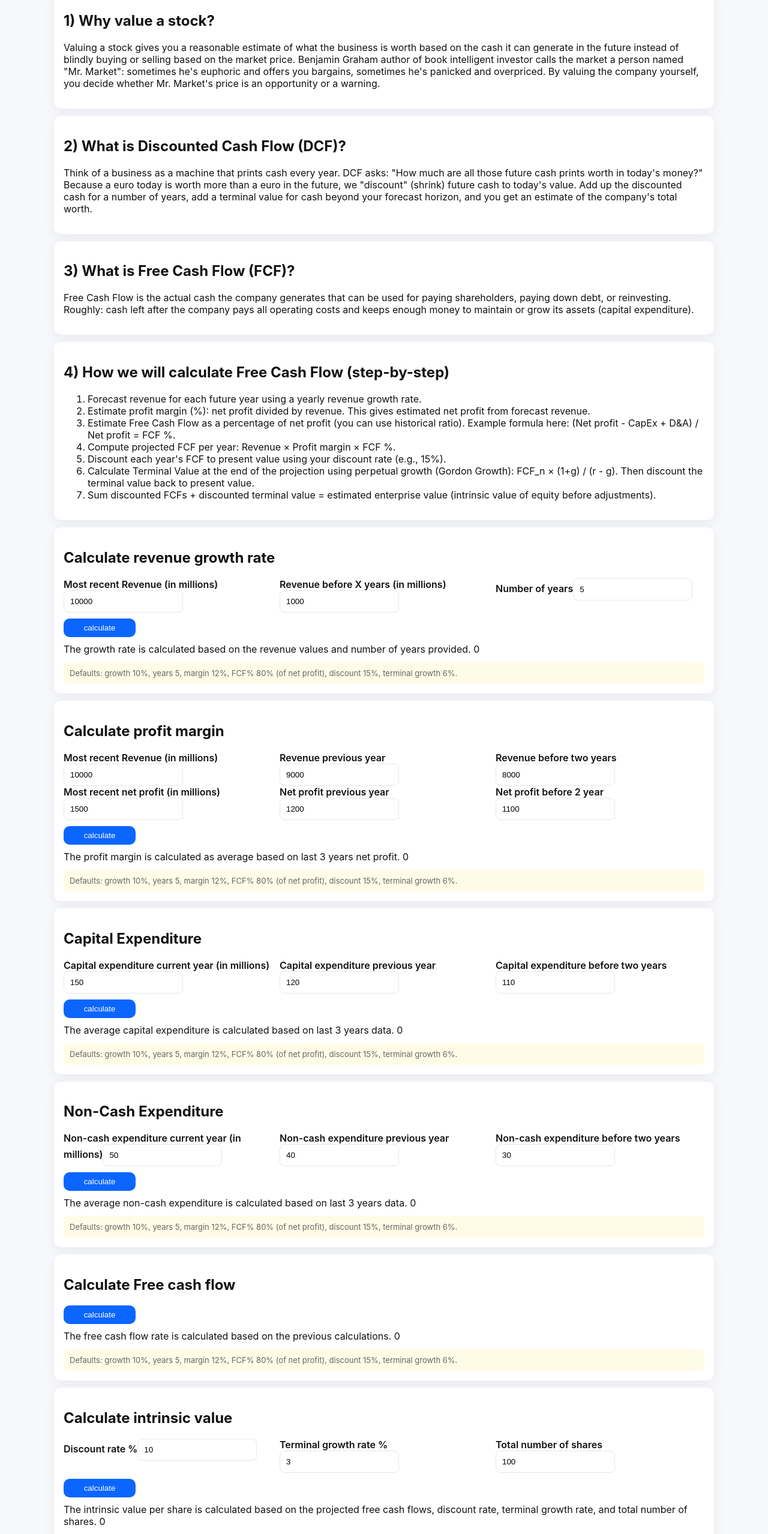
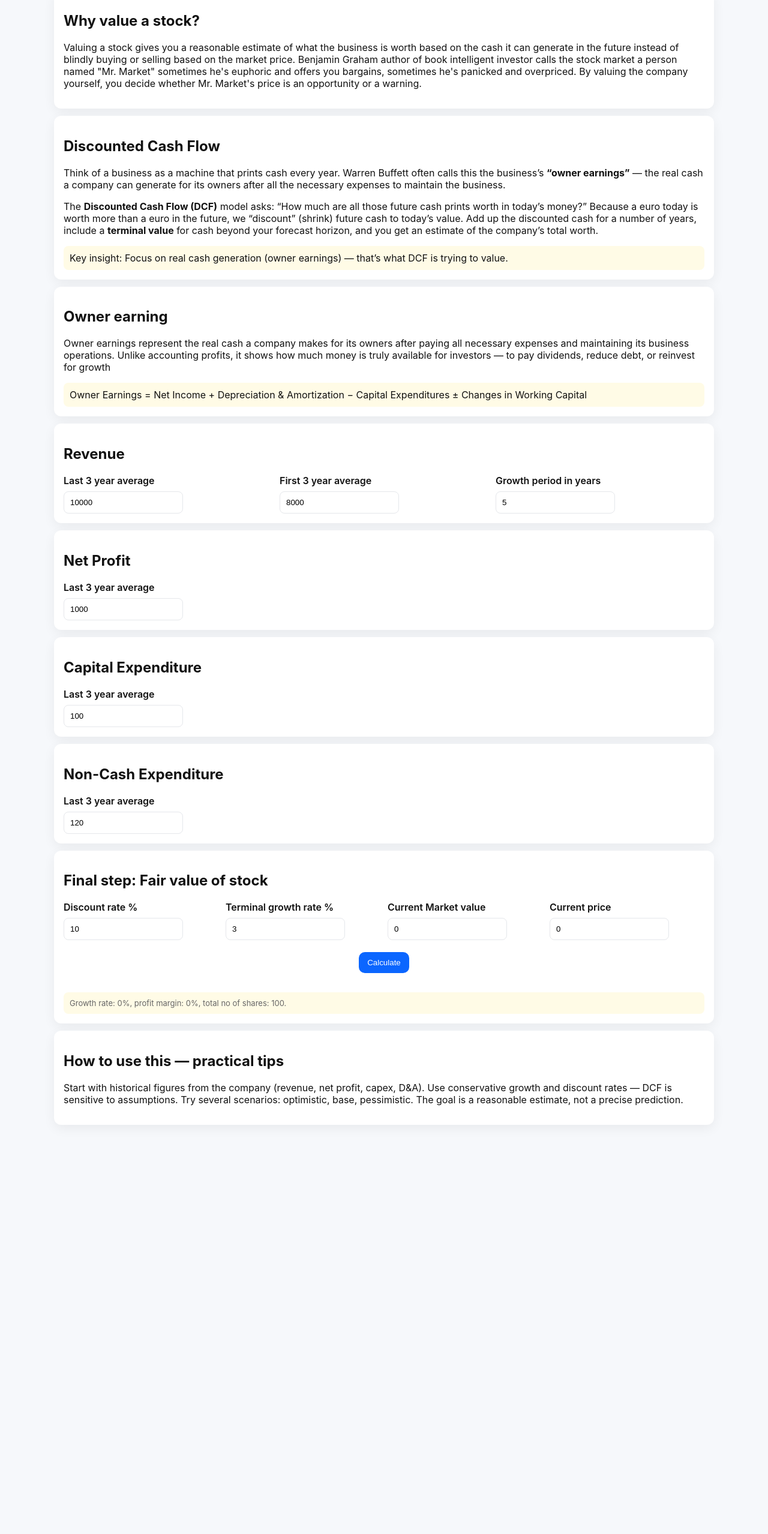
Before and after one commit to vigneshsn/dcf-stock-valuation, an Angular app: page / in a window 1280 px wide. Shown: the part 234-2791 px from the top of the page at 60% size. After the commit the page ends 2157 px from the top, so only its background shows below. Built offline with nearby package versions, Linux system fonts and the light colour scheme.

Commit message:
make calculation simpler

```diff
--- a/angular.json
+++ b/angular.json
@@ -53,7 +53,6 @@
       }
     }
   },
-  "defaultProject": "dcf-stock-valuation",
   "cli": {
     "analytics": "4d9bf323-cb2d-4465-8835-b26a30586bf7"
   }
--- a/src/app/app.component.html
+++ b/src/app/app.component.html
@@ -3,39 +3,57 @@
 </mat-toolbar>
 <div class="container">
     <h1>Value a Stock with Discounted Cash Flow (DCF)</h1>
-    <p class="lead">A simple, step-by-step guide for stock valuation. By following this article you learn how to value a stock </p>
+    <p class="lead">A simple, step-by-step guide for stock valuation. By following this article you learn how to value a
+        stock </p>
 
     <div class="card">
-        <h2>1) Why value a stock?</h2>
-        <p class="muted">Valuing a stock gives you a reasonable estimate of what the business is worth based on the cash it can generate in the future instead of blindly buying or selling based on the market price. Benjamin Graham author of book intelligent investor calls the market a person named "Mr. Market": sometimes he's euphoric and offers you bargains, sometimes he's panicked and overpriced. By valuing the company yourself, you decide whether Mr. Market's price is an opportunity or a warning.</p>
+        <h2>Why value a stock?</h2>
+        <p class="muted">Valuing a stock gives you a reasonable estimate of what the business is worth based on the cash
+            it can generate in the future instead of blindly buying or selling based on the market price. Benjamin
+            Graham author of book intelligent investor calls the stock market a person named "Mr. Market" sometimes he's
+            euphoric and offers you bargains, sometimes he's panicked and overpriced. By valuing the company yourself,
+            you decide whether Mr. Market's price is an opportunity or a warning.</p>
     </div>
 
     <div class="card">
-        <h2>2) What is Discounted Cash Flow (DCF)?</h2>
-        <p class="muted">Think of a business as a machine that prints cash every year. DCF asks: "How much are all those future cash prints worth in today's money?" Because a euro today is worth more than a euro in the future, we "discount" (shrink) future cash to today's value. Add up the discounted cash for a number of years, add a terminal value for cash beyond your forecast horizon, and you get an estimate of the company's total worth.</p>
+        <h2>Discounted Cash Flow</h2>
+
+        <p>
+            Think of a business as a machine that prints cash every year. Warren Buffett often calls this the business’s
+            <strong>“owner earnings”</strong> — the real cash a company can generate for its owners after all the
+            necessary
+            expenses to maintain the business.
+        </p>
+
+        <p>
+            The <strong>Discounted Cash Flow (DCF)</strong> model asks: “How much are all those future cash prints worth
+            in
+            today’s money?” Because a euro today is worth more than a euro in the future, we “discount” (shrink) future
+            cash
+            to today’s value. Add up the discounted cash for a number of years, include a <strong>terminal
+            value</strong> for
+            cash beyond your forecast horizon, and you get an estimate of the company’s total worth.
+        </p>
+
+        <div class="note">Key insight: Focus on real cash generation (owner earnings) — that’s what DCF is trying to
+            value.
+        </div>
     </div>
 
     <div class="card">
-        <h2>3) What is Free Cash Flow (FCF)?</h2>
-        <p class="muted">Free Cash Flow is the actual cash the company generates that can be used for paying shareholders, paying down debt, or reinvesting. Roughly: cash left after the company pays all operating costs and keeps enough money to maintain or grow its assets (capital expenditure).</p>
+        <h2>Owner earning</h2>
+        <p class="muted">Owner earnings represent the real cash a company makes for its owners after paying all necessary expenses and maintaining its business operations. Unlike accounting profits, it shows how much money is truly available for investors — to pay dividends, reduce debt, or reinvest for growth</p>
+        <div class="note">
+            Owner Earnings = Net Income + Depreciation & Amortization − Capital Expenditures ± Changes in Working Capital
+        </div>
     </div>
 
-    <div class="card">
-        <h2>4) How we will calculate Free Cash Flow (step-by-step)</h2>
-        <ol class="muted">
-            <li>Forecast revenue for each future year using a yearly revenue growth rate.</li>
-            <li>Estimate profit margin (%): net profit divided by revenue. This gives estimated net profit from forecast revenue.</li>
-            <li>Estimate Free Cash Flow as a percentage of net profit (you can use historical ratio). Example formula here: (Net profit - CapEx + D&amp;A) / Net profit = FCF %.</li>
-            <li>Compute projected FCF per year: Revenue × Profit margin × FCF %.</li>
-            <li>Discount each year's FCF to present value using your discount rate (e.g., 15%).</li>
-            <li>Calculate Terminal Value at the end of the projection using perpetual growth (Gordon Growth): FCF_n × (1+g) / (r - g). Then discount the terminal value back to present value.</li>
-            <li>Sum discounted FCFs + discounted terminal value = estimated enterprise value (intrinsic value of equity before adjustments).</li>
-        </ol>
-    </div>
     <app-dcf-calculator></app-dcf-calculator>
 
     <div class="card">
         <h2>How to use this — practical tips</h2>
-        <p class="muted">Start with historical figures from the company (revenue, net profit, capex, D&amp;A). Use conservative growth and discount rates — DCF is sensitive to assumptions. Try several scenarios: optimistic, base, pessimistic. The goal is a reasonable estimate, not a precise prediction.</p>
+        <p class="muted">Start with historical figures from the company (revenue, net profit, capex, D&amp;A). Use
+            conservative growth and discount rates — DCF is sensitive to assumptions. Try several scenarios: optimistic,
+            base, pessimistic. The goal is a reasonable estimate, not a precise prediction.</p>
     </div>
 </div>
--- a/src/app/dcf-calculator/dcf-calculator.component.css
+++ b/src/app/dcf-calculator/dcf-calculator.component.css
@@ -43,3 +43,31 @@ input.editable {
     background-color: #f4f4f4;
     font-weight: bold;
 }
+
+.button-container {
+    text-align: center;
+    margin: 20px 0;
+}
+
+.table-container {
+    overflow-x: auto;
+    margin: 15px 0;
+}
+
+.result-section {
+    background-color: #f8f9fa;
+    padding: 15px;
+    border-radius: 5px;
+    margin: 15px 0;
+}
+
+.description {
+    margin-top: 10px;
+    color: #666;
+    font-size: 0.9em;
+}
+
+.col label {
+    margin-bottom: 8px;
+    display: block;
+}
--- a/src/app/dcf-calculator/dcf-calculator.component.html
+++ b/src/app/dcf-calculator/dcf-calculator.component.html
@@ -1,145 +1,88 @@
+<!-- Revenue Card -->
 <div class="card">
-    <h2>Calculate revenue growth rate</h2>
+    <h2>Revenue</h2>
     <div class="row">
         <div class="col">
-            <label>Most recent Revenue (in millions)</label>
-            <input type="number" [(ngModel)]="revenueCurrentYear"/>
+            <label>Last 3 year average</label>
+            <input type="number" [(ngModel)]="revenueMostRecentAvg"/>
         </div>
         <div class="col">
-            <label>Revenue before X years (in millions)</label>
-            <input type="number" [(ngModel)]="revenueBeforeXYears"/>
+            <label>First 3 year average</label>
+            <input type="number" [(ngModel)]="revenueLeastRecentAvg"/>
         </div>
         <div class="col">
-            <label>Number of years</label>
+            <label>Growth period in years</label>
             <input type="number" [(ngModel)]="revenueYears"/>
         </div>
     </div>
-    <div class="row button-row">
-        <button class="btn" (click)="calculateGrowthRate()">calculate</button>
 </div>
+
+<!-- Net Profit Card -->
+<div class="card">
+    <h2>Net Profit</h2>
     <div class="row">
-        The growth rate is calculated based on the revenue values and number of years provided.
-        {{ growthRate }}
+        <div class="col">
+            <label>Last 3 year average</label>
+            <input type="number" [(ngModel)]="netProfitAverage"/>
         </div>
-    <div class="note small">Defaults: growth 10%, years 5, margin 12%, FCF% 80% (of net profit), discount 15%, terminal
-        growth 6%.
+    </div>
+</div>
+
+<!-- Capital Expenditure Card -->
+<div class="card">
+    <h2>Capital Expenditure</h2>
+    <div class="row">
+        <div class="col">
+            <label>Last 3 year average</label>
+            <input type="number" [(ngModel)]="capExAverage"/>
+        </div>
+    </div>
+</div>
+
+<!-- Non-Cash Expenditure Card -->
+<div class="card">
+    <h2>Non-Cash Expenditure</h2>
+    <div class="row">
+        <div class="col">
+            <label>Last 3 year average</label>
+            <input type="number" [(ngModel)]="nonCashExAverage"/>
+        </div>
     </div>
 </div>
 
 <div class="card">
-    <h2>Calculate profit margin</h2>
+    <h2>Final step: Fair value of stock</h2>
     <div class="row">
         <div class="col">
-            <label>Most recent Revenue (in millions)</label>
-            <input type="number" [(ngModel)]="revenueCurrentYear"/>
+            <label>Discount rate %</label>
+            <input type="number" [(ngModel)]="discountRate"/>
         </div>
         <div class="col">
-            <label>Revenue previous year</label>
-            <input type="number" [(ngModel)]="revenuePreviousYear"/>
+            <label>Terminal growth rate %</label>
+            <input type="number" [(ngModel)]="terminalGrowthRate"/>
         </div>
         <div class="col">
-            <label>Revenue before two years</label>
-            <input type="number" [(ngModel)]="revenueBeforeTwoYears"/>
-        </div>
-    </div>
-    <div class="row">
-        <div class="col">
-            <label>Most recent net profit (in millions)</label>
-            <input type="number" [(ngModel)]="netProfitCurrentYear"/>
+            <label>Current Market value</label>
+            <input type="number" [(ngModel)]="marketValue"/>
         </div>
         <div class="col">
-            <label>Net profit previous year</label>
-            <input type="number" [(ngModel)]="netProfitPreviousYear"/>
-        </div>
-        <div class="col">
-            <label>Net profit before 2 year</label>
-            <input type="number" [(ngModel)]="netProfitBeforeTwoYears"/>
-        </div>
-    </div>
-    <div class="row button-row">
-        <button class="btn" (click)="calculateProfitMargin()">calculate</button>
-    </div>
-    <div class="row">
-        The profit margin is calculated as average based on last 3 years net profit.
-        {{ profitMargin }}
-    </div>
-    <div class="note small">Defaults: growth 10%, years 5, margin 12%, FCF% 80% (of net profit), discount 15%, terminal
-        growth 6%.
+            <label>Current price</label>
+            <input type="number" [(ngModel)]="currentPrice"/>
         </div>
     </div>
 
-<div class="card">
-    <h2>Capital Expenditure</h2>
     <div class="row">
-        <div class="col">
-            <label>Capital expenditure current year (in millions)</label>
-            <input type="number" [(ngModel)]="capExCurrentYear"/>
-        </div>
-        <div class="col">
-            <label>Capital expenditure previous year</label>
-            <input type="number" [(ngModel)]="capExPreviousYear"/>
-        </div>
-        <div class="col">
-            <label>Capital expenditure before two years</label>
-            <input type="number" [(ngModel)]="capExPreviousBeforeTwoYears"/>
-        </div>
-    </div>
-    <div class="row button-row">
-        <button class="btn" (click)="calculateAverageCapEx()">calculate</button>
-    </div>
-    <div class="row">
-        The average capital expenditure is calculated based on last 3 years data.
-        {{ capExAverage }}
-    </div>
-    <div class="note small">Defaults: growth 10%, years 5, margin 12%, FCF% 80% (of net profit), discount 15%, terminal
-        growth 6%.
+        <div class="col button-container">
+            <button class="btn" (click)="calculateIntrinsicValue()">Calculate</button>
         </div>
     </div>
 
-<div class="card">
-    <h2>Non-Cash Expenditure</h2>
-    <div class="row">
-        <div class="col">
-            <label>Non-cash expenditure current year (in millions)</label>
-            <input type="number" [(ngModel)]="nonCashExCurrentYear"/>
-        </div>
-        <div class="col">
-            <label>Non-cash expenditure previous year</label>
-            <input type="number" [(ngModel)]="nonCashExPreviousYear"/>
-        </div>
-        <div class="col">
-            <label>Non-cash expenditure before two years</label>
-            <input type="number" [(ngModel)]="nonCashExBeforeTwoYears"/>
-        </div>
-    </div>
-    <div class="row button-row">
-        <button class="btn" (click)="calculateAverageNonCashEx()">calculate</button>
-    </div>
-    <div class="row">
-        The average non-cash expenditure is calculated based on last 3 years data.
-        {{ nonCashExAverage }}
-    </div>
-    <div class="note small">Defaults: growth 10%, years 5, margin 12%, FCF% 80% (of net profit), discount 15%, terminal
-        growth 6%.
-    </div>
-</div>
-
-<div class="card">
-    <h2>Calculate Free cash flow</h2>
-    <div class="row button-row">
-        <button class="btn" (click)="calculateFreeCashFlow()">calculate</button>
-    </div>
-    <div class="row">
-        The free cash flow rate is calculated based on the previous calculations.
-        {{ freeCashFlowRate }}
-    </div>
-    <div class="note small">Defaults: growth 10%, years 5, margin 12%, FCF% 80% (of net profit), discount 15%, terminal
-        growth 6%.
-    </div>
+    <div class="note small">Growth rate: {{this.growthRate}}%,  profit margin: {{this.profitMargin}}%, total no of shares: {{this.totalNoOfShares}}.</div>
 </div>
 
 <div class="card" *ngIf="projections.length > 0">
-    <h2>Projections Summary</h2>
+    <h2>Owner earning projections</h2>
+    <div class="table-container">
         <table class="projections-table">
             <thead>
             <tr>
@@ -158,37 +101,21 @@
                 <td>{{ projection.netProfit }}</td>
                 <td>{{ projection.capEx }}</td>
                 <td>{{ projection.nonCashEx }}</td>
-            <td>{{ projection.freeCashFlow }}</td>
+                <td>{{ projection.ownerEarning }}</td>
             </tr>
             </tbody>
         </table>
     </div>
 
-<div class="card">
-    <h2>Calculate intrinsic value</h2>
+
+    <div class="result-section" *ngIf="intrinsicValuePerShare">
         <div class="row">
             <div class="col">
-            <label>Discount rate %</label>
-            <input type="number" [(ngModel)]="discountRate"/>
-        </div>
-        <div class="col">
-            <label>Terminal growth rate %</label>
-            <input type="number" [(ngModel)]="terminalGrowthRate"/>
-        </div>
-        <div class="col">
-            <label>Total number of shares</label>
-            <input type="number" [(ngModel)]="totalNoOfShares"/>
+                <strong>Intrinsic Value Per Share: {{ intrinsicValuePerShare }}</strong>
+                <p class="description">
+                    The intrinsic value per share is calculated based on the projected free cash flows, discount rate, terminal growth rate, and total number of shares.
+                </p>
             </div>
         </div>
-    <div class="row button-row">
-        <button class="btn" (click)="calculateIntrinsicValue()">calculate</button>
-    </div>
-    <div class="row">
-        The intrinsic value per share is calculated based on the projected free cash flows, discount rate, terminal
-        growth rate, and total number of shares.
-        {{ intrinsicValuePerShare }}
-    </div>
-    <div class="note small">Defaults: growth 10%, years 5, margin 12%, FCF% 80% (of net profit), discount 15%, terminal
-        growth 6%.
     </div>
 </div>
--- a/src/app/dcf-calculator/dcf-calculator.component.ts
+++ b/src/app/dcf-calculator/dcf-calculator.component.ts
@@ -17,37 +17,20 @@ import {NgForOf, NgIf} from "@angular/common";
 })
 export class DcfCalculatorComponent {
 
+    revenueMostRecentAvg = 10000;
+    revenueLeastRecentAvg = 8000;
+    revenueYears = 5; // years
 
-    revenueBeforeXYears = 1000; // millions
+    netProfitAverage = 1000; // millions
+    nonCashExAverage: number = 120; // millions
+    capExAverage = 100; // millions
 
-    revenueCurrentYear = 10000; // millions
-    revenuePreviousYear = 9000; // millions
-    revenueBeforeTwoYears = 8000; // millions
-    revenueAverage = 0; // millions
 
-    netProfitCurrentYear = 1500; // millions
-    netProfitPreviousYear = 1200; // millions
-    netProfitBeforeTwoYears = 1100; // millions
-    netProfitAverage = 0; // millions
-
-    capExCurrentYear = 150; // millions
-    capExPreviousYear = 120; // millions
-    capExPreviousBeforeTwoYears = 110; // millions
-
-    nonCashExCurrentYear: number = 50; // millions
-    nonCashExPreviousYear: number = 40
-    nonCashExBeforeTwoYears: number = 30
-    nonCashExAverage: number = 0; // millions
-
-    capExAverage = 0; // millions
-
-    revenueYears = 5; // years
     growthRate = 0; // %
     profitMargin = 0; // %
 
-    freeCashFlowBaseYear = 0; // millions
-    freeCashFlowAverage = 0; // millions
-    freeCashFlowRate = 0; // %
+    ownerEarningAverage = 0; // millions
+    ownerEarningRate = 0; // %
     projectionsYears = 5; // years
     projections: any[] = [];
 
@@ -55,6 +38,8 @@ export class DcfCalculatorComponent {
     terminalGrowthRate = 3; // %
     totalNoOfShares = 100; // millions
     intrinsicValuePerShare = 0; // $
+    marketValue: number = 0;
+    currentPrice: number = 0;
 
     constructor(private csv: CsvService, private xlsx: XlsxService) {
     }
@@ -69,38 +54,27 @@ export class DcfCalculatorComponent {
 
     calculateGrowthRate(): void {
         // CAGR formula: (Ending Value / Beginning Value)^(1/years) - 1
-        const cagr = Math.pow(this.revenueCurrentYear / this.revenueBeforeXYears, 1 / this.revenueYears) - 1;
+        const cagr = Math.pow(this.revenueMostRecentAvg / this.revenueLeastRecentAvg, 1 / this.revenueYears) - 1;
         this.growthRate = Number((cagr * 100).toFixed(2)); // Convert to percentage and round to 2 decimal places
-        this.revenueAverage = (this.revenueCurrentYear + this.revenuePreviousYear + this.revenueBeforeTwoYears) / 3;
-
+        //this.revenueAverage = (this.revenueCurrentYear + this.revenuePreviousYear + this.revenueBeforeTwoYears) / 3;
     }
 
     calculateProfitMargin(): void {
         // Calculate profit margin for current year: (Net Profit / Revenue) * 100
-        const currentYearMargin = (this.netProfitCurrentYear / this.revenueCurrentYear) * 100;
-        const previousYearMargin = (this.netProfitPreviousYear / this.revenuePreviousYear) * 100;
-        const twoYearsAgoMargin = (this.netProfitBeforeTwoYears / this.revenueBeforeTwoYears) * 100;
-
-        // Calculate average profit margin over 3 years
-        const averageMargin = (currentYearMargin + previousYearMargin + twoYearsAgoMargin) / 3;
-
-        this.profitMargin = this.toFixed(averageMargin); // Round to 2 decimal places
-        this.netProfitAverage = (this.netProfitCurrentYear + this.netProfitPreviousYear + this.netProfitBeforeTwoYears) / 3;
-
+        const avg = (this.netProfitAverage / this.revenueMostRecentAvg) * 100;
+        this.profitMargin = this.toFixed(avg); // Round to 2 decimal places
     }
 
-    calculateAverageCapEx(): void {
-        const averageCapEx = (this.capExCurrentYear + this.capExPreviousYear + this.capExPreviousBeforeTwoYears) / 3;
-        this.capExAverage = this.toFixed(averageCapEx); // Round to 2 decimal places
+    calculateTotalNoOfShares(): void {
+        this.totalNoOfShares = (this.marketValue / this.currentPrice);
     }
 
-    calculateAverageNonCashEx(): void {
-        this.nonCashExAverage = (this.nonCashExCurrentYear + this.nonCashExPreviousYear + this.nonCashExBeforeTwoYears) / 3;
-    }
 
-    calculateFreeCashFlow(): void {
-        this.freeCashFlowAverage = this.netProfitAverage - this.capExAverage + this.nonCashExAverage;
-        this.freeCashFlowRate = this.toFixed((this.freeCashFlowAverage/this.netProfitAverage) * 100);
+    calculateOwnerEarnings(): void {
+        this.calculateGrowthRate();
+        this.calculateProfitMargin();
+        this.ownerEarningAverage = this.netProfitAverage - this.capExAverage + this.nonCashExAverage;
+        this.ownerEarningRate = this.toFixed((this.ownerEarningAverage/this.netProfitAverage) * 100);
         this.calculateProjections();
     }
 
@@ -108,7 +82,7 @@ export class DcfCalculatorComponent {
         this.projections = [];
         let year: number;
         for (year = 1; year <= this.projectionsYears; year++) {
-            const projectedRevenue = this.revenueAverage * Math.pow((1 + this.toDec(this.growthRate)), year);
+            const projectedRevenue = this.revenueMostRecentAvg * Math.pow((1 + this.toDec(this.growthRate)), year);
             const projectedNetProfit = projectedRevenue * this.toDec(this.profitMargin);
             const projectedCapEx = this.capExAverage; // Assuming CapEx remains constant
             const projectedNonCashEx = this.nonCashExAverage; // Assuming Non-Cash Expenses remain constant
@@ -120,21 +94,23 @@ export class DcfCalculatorComponent {
                 netProfit: Number(projectedNetProfit.toFixed(2)),
                 capEx: Number(projectedCapEx.toFixed(2)),
                 nonCashEx: Number(projectedNonCashEx.toFixed(2)),
-                freeCashFlow: Number(projectedFreeCashFlow.toFixed(2))
+                ownerEarning: Number(projectedFreeCashFlow.toFixed(2))
             });
         }
     }
 
     calculateIntrinsicValue(): void {
+        this.calculateOwnerEarnings();
+        this.calculateTotalNoOfShares();
         let dcf = 0;
         for (const element of this.projections) {
             const year = element.year;
-            const freeCashFlow = element.freeCashFlow;
-            dcf += freeCashFlow / Math.pow((1 + this.toDec(this.discountRate)), year);
+            const ownerEarning = element.ownerEarning;
+            dcf += ownerEarning / Math.pow((1 + this.toDec(this.discountRate)), year);
         }
 
         // Terminal Value using Gordon Growth Model
-        const lastYearFCF = this.projections.at(this.projections.length - 1).freeCashFlow;
+        const lastYearFCF = this.projections.at(this.projections.length - 1).ownerEarning;
         const terminalValue = (lastYearFCF * (1 + this.toDec(this.terminalGrowthRate))) /
             (this.toDec(this.discountRate) - this.toDec(this.terminalGrowthRate));
 
--- a/src/app/dcf-calculator/projections.ts
+++ b/src/app/dcf-calculator/projections.ts
@@ -1,17 +1,17 @@
 class Projections {
-    freeCashFlow: number;
+    ownerEarning: number;
     revenue: number;
     netProfit: number;
     capEx: number;
     nonCashEx: number;
     year: number;
 
-    constructor(freeCashFlow: number, year: number, revenue: number, netProfit: number, capEx: number, nonCashEx: number) {
+    constructor(ownerEarning: number, year: number, revenue: number, netProfit: number, capEx: number, nonCashEx: number) {
         this.revenue = revenue;
         this.netProfit = netProfit;
         this.capEx = capEx;
         this.nonCashEx = nonCashEx;
-        this.freeCashFlow = freeCashFlow;
+        this.ownerEarning = ownerEarning;
         this.year = year;
     }
 }
```
Also changed, not shown: promt.txt (added), 1 other file (tests, documents, lock files or other folders). Lines whose indentation alone changed are shown as unchanged.
